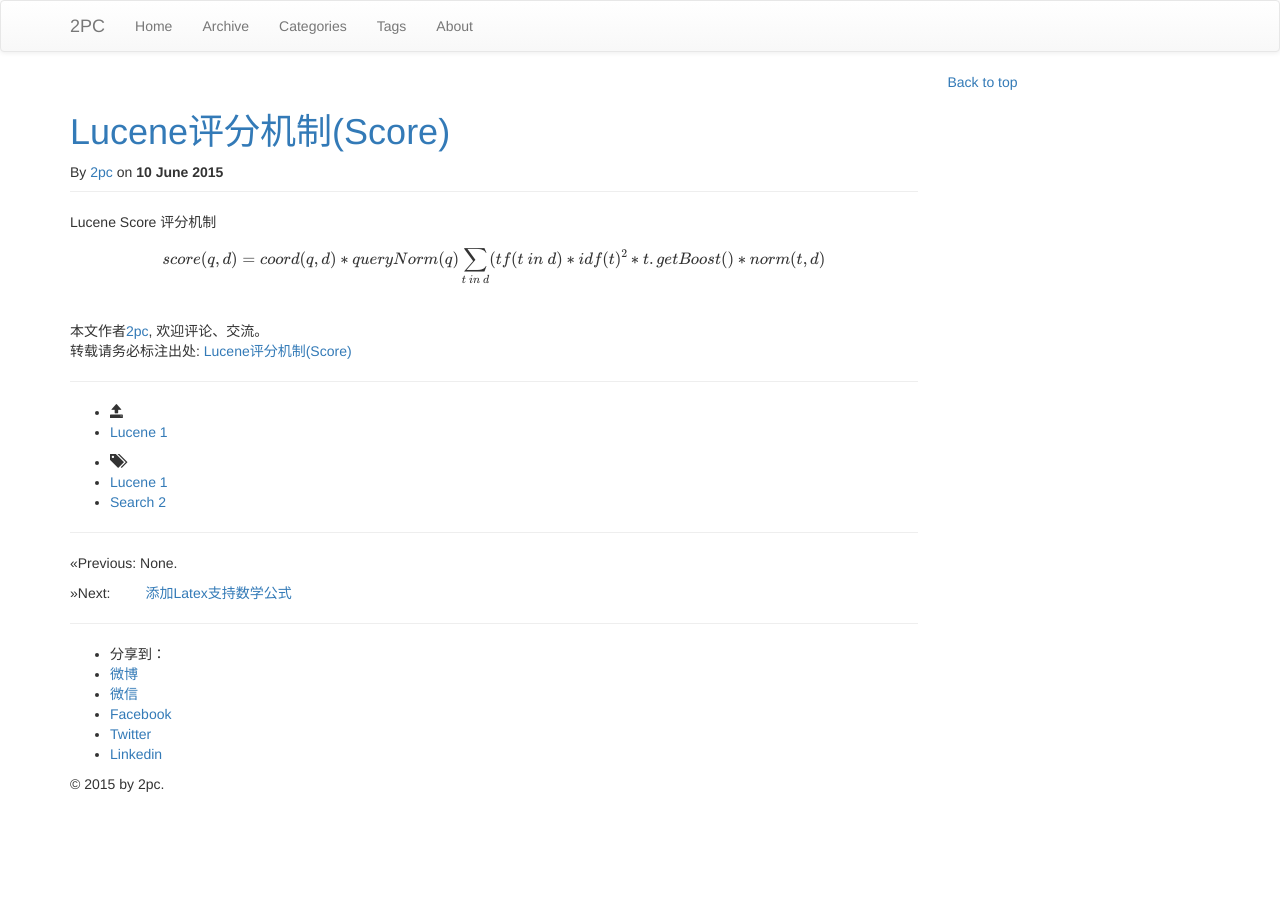
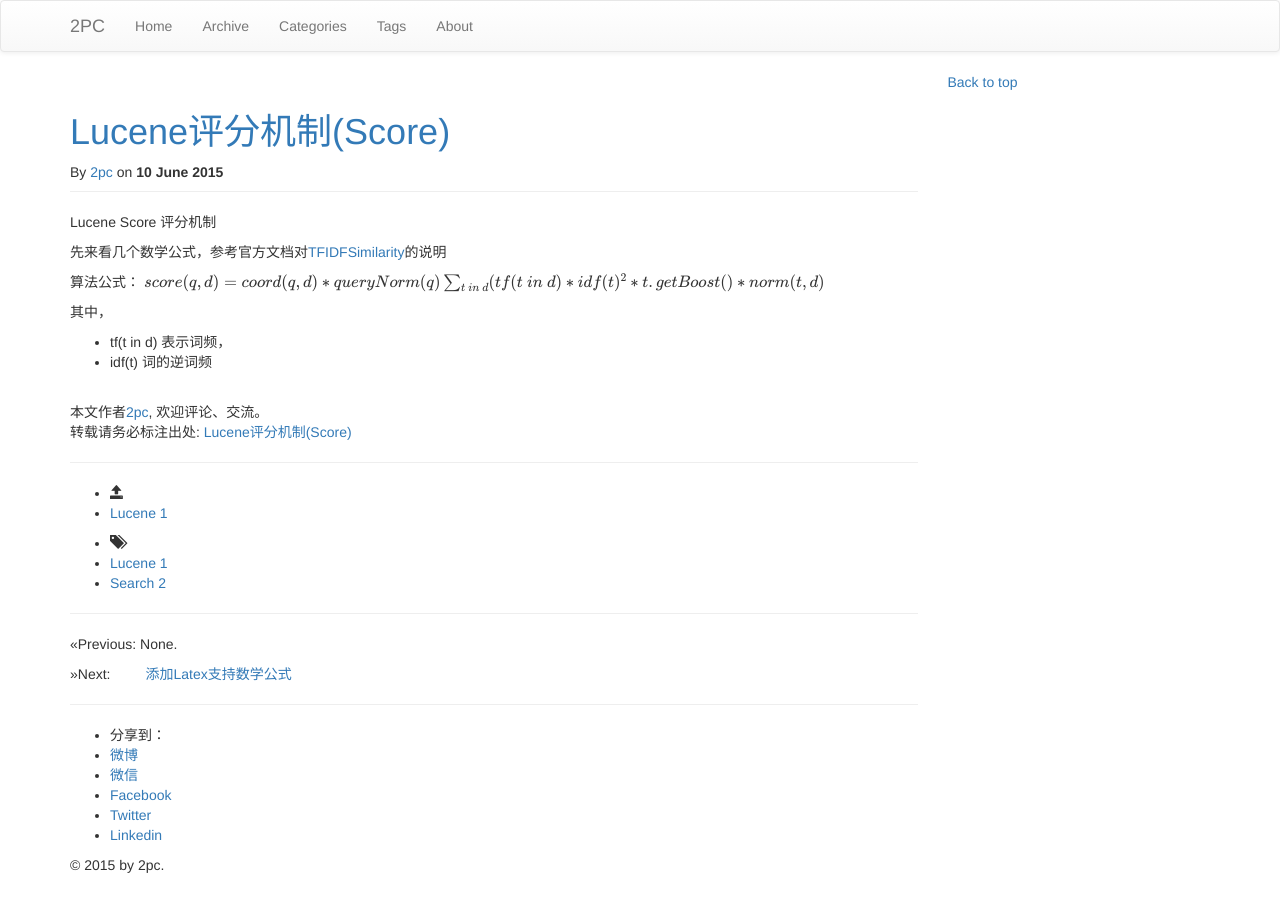
Before and after one commit to luyee/2pc.github.io, a Jekyll site: the page built from _posts/Search/2015-06-10-Lucene-Score.md, in a window 1280 px wide. Built offline with Jekyll 4.4.1, drawn with Linux system fonts in a browser that asks for light colours; nearby versions of some CDN libraries; library files that are not in the unit come from our copies; formulas are drawn with MathJax 3; comment, search, counter and statistics services are not loaded.

Commit message:
Update 2015-06-10-Lucene-Score.md

```diff
--- a/_posts/Search/2015-06-10-Lucene-Score.md
+++ b/_posts/Search/2015-06-10-Lucene-Score.md
@@ -8,4 +8,13 @@ tags: ["Lucene","Search"]
 ---
 Lucene Score 评分机制
 
+先来看几个数学公式，参考官方文档对[TFIDFSimilarity](http://lucene.apache.org/core/5_3_0/core/org/apache/lucene/search/similarities/TFIDFSimilarity.html)的说明
+
+算法公式：
 $$score(q,d)=coord(q,d)*queryNorm(q)\sum_{t\ in\ d }(tf( t\ in\ d )*idf(t)^2*t.getBoost()*norm(t,d)$$
+
+其中，
+*  tf(t in d)
+表示词频，
+* idf(t)
+词的逆词频
```
